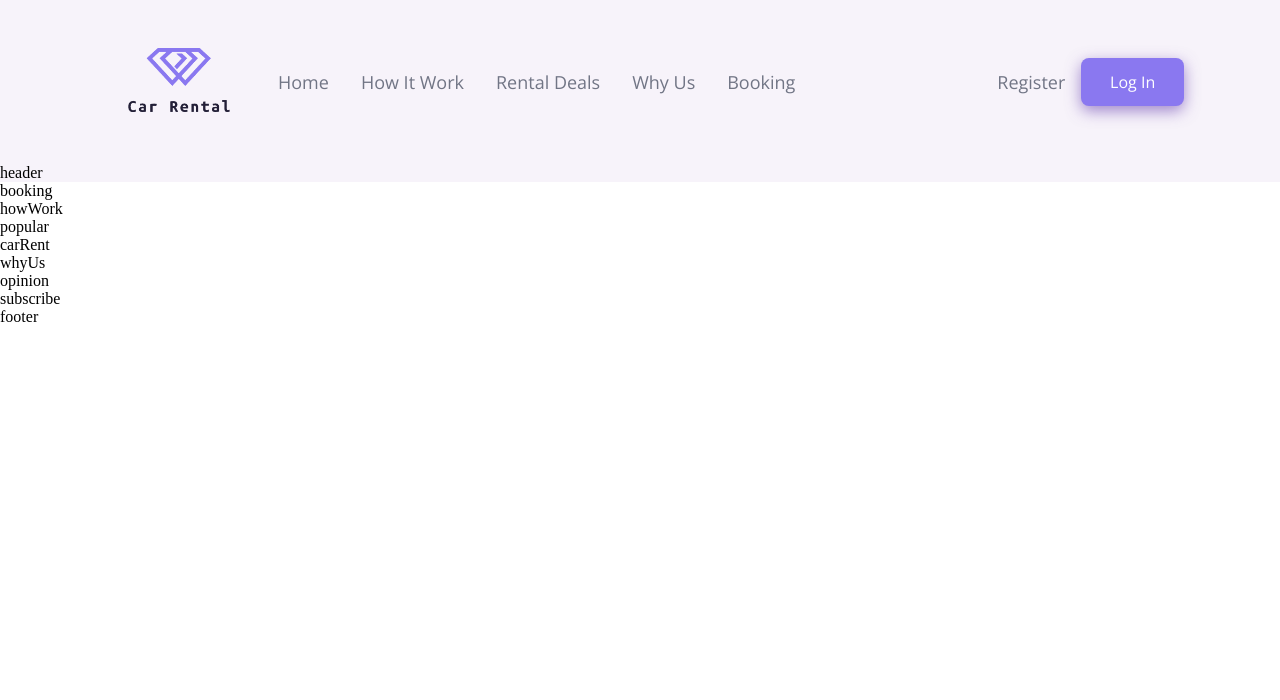
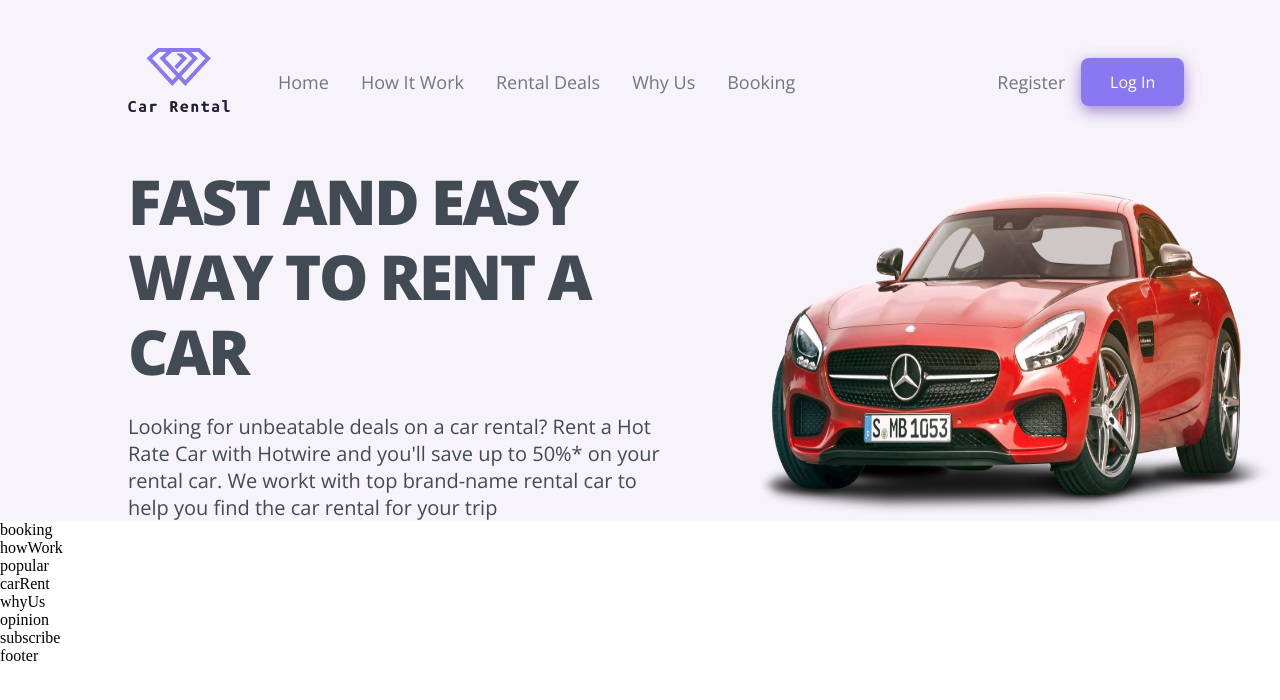
Before and after one commit to espadAbtw/car-rental-froncik, a React (Create React App) app in the folder car-rental/: page / in a window 1280 px wide. Shown: the top 700 px of the page. Built offline with nearby package versions, Linux system fonts and the light colour scheme.

Commit message:
adding title, description and img in header

```diff
--- a/car-rental/public/index.html
+++ b/car-rental/public/index.html
@@ -11,7 +11,7 @@
     />
     <link rel="apple-touch-icon" href="%PUBLIC_URL%/logo192.png" />
     <link rel="manifest" href="%PUBLIC_URL%/manifest.json" />
-    <title>React App</title>
+    <title>Car rental</title>
   </head>
   <body>
     <noscript>You need to enable JavaScript to run this app.</noscript>
--- a/car-rental/src/components/navbar/navbar.css
+++ b/car-rental/src/components/navbar/navbar.css
@@ -1,3 +1,4 @@
+
 .cr_navbar {
   display: flex;
   justify-content: space-between;
--- a/car-rental/src/containers/header/header.css
+++ b/car-rental/src/containers/header/header.css
@@ -0,0 +1,65 @@
+.header_title {
+    color: var(--color-text1);
+}
+
+.cr_header {
+    display: flex;
+}
+
+.cr_header-content {
+    flex: 1;
+    display: flex;
+    justify-content: center;
+    align-items: flex-start;
+    flex-direction: column;
+    margin-right: 5rem;
+    margin-left: 8rem;
+}
+
+.cr_header-content h1 {
+    font-family: var(--font-family);
+    font-weight: 800;
+    font-size: 62px;
+    line-height: 75px;
+    letter-spacing: -0.04em;
+}
+
+.cr_header-content p {
+    font-family: var(--font-family);
+    color: var(--color-text1);
+    font-style: normal;
+    font-weight: normal;
+    font-size: 20px;
+    line-height: 27px;
+    margin-top: 1.5rem;
+}
+
+.cr_header-image {
+    flex: 1;
+    display: flex;
+    justify-content: center;
+    align-items: center;
+}
+.cr_header-image img {
+    width: 100%;
+    height: 100%;
+}
+
+@media screen and (max-width: 1110px) {
+    .cr_header {
+        flex-direction: column;
+    }
+    .cr_header-content {
+        margin: 0 0 3rem;
+    }
+}
+@media screen and (max-width: 650px) {
+    .cr_header h1{
+        font-size: 48px;
+        line-height: 60px;
+    }
+    .cr_header p{
+        font-size: 16px;
+        line-height: 24px;
+    }
+}
--- a/car-rental/src/containers/header/header.jsx
+++ b/car-rental/src/containers/header/header.jsx
@@ -1,10 +1,27 @@
-import React from 'react'
-import './header.css'
+import React from "react";
+import "./header.css";
+import merol from "../../assets/merol.png";
+function Header() {
+  return (
+    <div className="cr_header section_padding" id="home">
+      <div className="cr_header-content">
+        <h1 className="header_title">FAST AND EASY WAY TO RENT A CAR</h1>
+        <p>
+          Looking for unbeatable deals on a car rental? Rent a Hot Rate Car with
+          Hotwire and you'll save up to 50%* on your rental car. We workt with
+          top brand-name rental car to help you find the car rental for your
+          trip
+        </p>
 
-function header() {
-  return (
-    <div>header</div>
-  )
+      <div className="cr_header-vechicle_options"></div>
+      <div className="cr_header-booking_component"></div>
+
+      </div>
+      <div className="cr_header-image">
+        <img src={merol} alt="mercedes car" />
+      </div>
+    </div>
+  );
 }
 
-export default header
+export default Header;
```
Also changed, not shown: car-rental/src/assets/merol.png (added).
